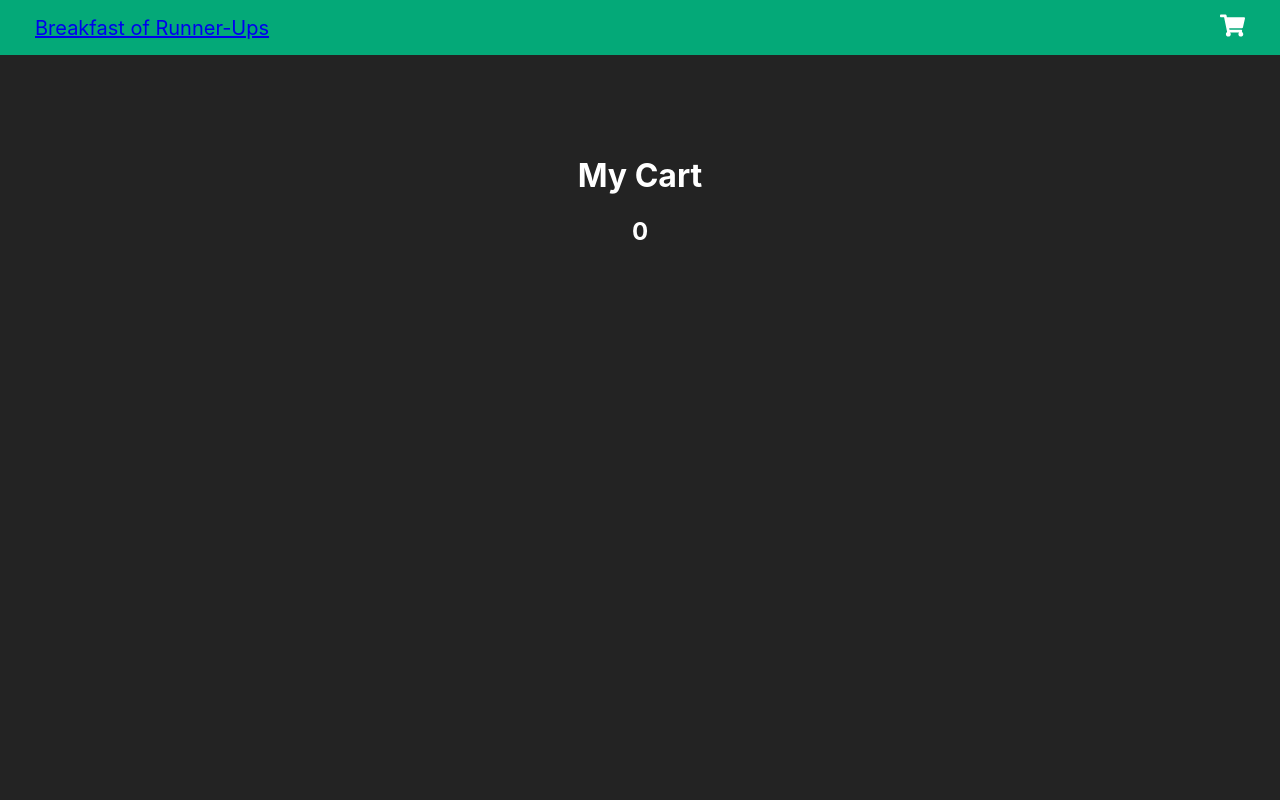
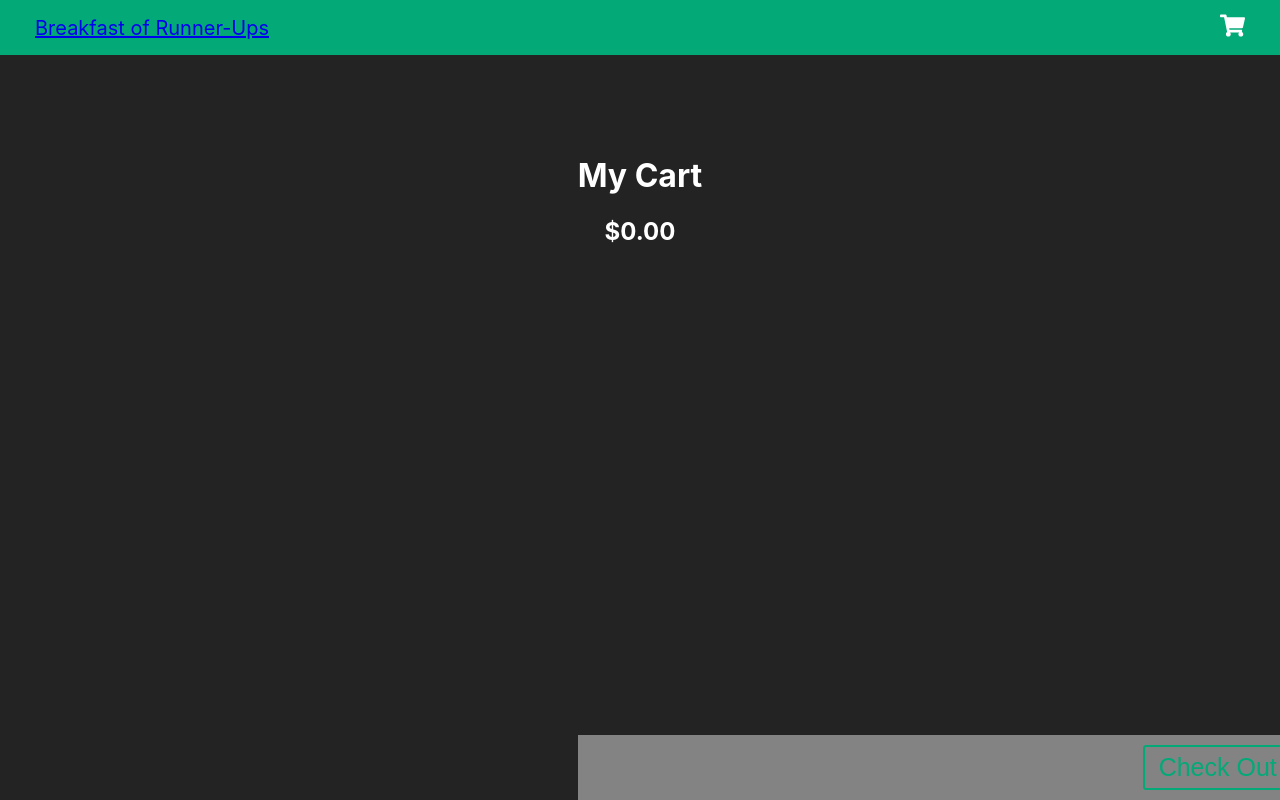
Before and after one commit to qkrauth/Breakfast_App, a React (Create React App) app in the folder breakfast-of-champs/: page /cart in a window 1280 px wide. Built offline with nearby package versions, Linux system fonts and the light colour scheme.

Commit message:
currency format hook added

```diff
--- a/breakfast-of-champs/src/App.css
+++ b/breakfast-of-champs/src/App.css
@@ -231,7 +231,9 @@ label {
 
 .cart-item {
   width: 95vw;
-  height: 125px;
+  height: 150px;
+  padding: 8px;
+  box-sizing: border-box;
   display: flex;
   justify-content: space-between;
   align-items: center;
@@ -252,3 +254,21 @@ label {
   flex-wrap: wrap;
   height: 100%;
 }
+
+.cart-info ul li {
+  width: 100px;
+  list-style: none;
+  font-size: 15px;
+}
+
+.cart-info h2, h4 {
+  padding: 0;
+  margin: 0;
+}
+
+.cart-container {
+  display: flex;
+  flex-direction: column;
+  align-items: center;
+  gap: 8px
+}
--- a/breakfast-of-champs/src/components/CartCard.jsx
+++ b/breakfast-of-champs/src/components/CartCard.jsx
@@ -1,6 +1,9 @@
 import React from "react";
+import useCurrency from "../hooks/useCurrency";
 
 const CartCard = ({drink}) => {
+  const price = useCurrency(drink.cost)
+
   return (
     <div className="cart-item">
       <img
@@ -14,7 +17,7 @@ const CartCard = ({drink}) => {
             {drink.extras.map((x) => <li>{x}</li>)}
         </ul>
       </div>
-      <h4 className="colored-text">{drink.cost}</h4>
+      <h4 className="colored-text">{price}</h4>
     </div>
   );
 };
--- /dev/null
+++ b/breakfast-of-champs/src/hooks/useCurrency.jsx
@@ -0,0 +1,18 @@
+import React, {useState, useEffect} from "react";
+
+const useCurrency = (num) => {
+    const [price, setPrice] = useState(num)
+    const formatter = new Intl.NumberFormat("en-us", {
+        style: "currency",
+        currency: "USD"
+    })
+
+    useEffect(() => {
+        let newPrice = formatter.format(num)
+        setPrice(newPrice)
+    }, [num])
+
+    return price
+};
+
+export default useCurrency;
--- a/breakfast-of-champs/src/screens/CartScreen.jsx
+++ b/breakfast-of-champs/src/screens/CartScreen.jsx
@@ -1,6 +1,7 @@
 import React, {useContext} from "react";
 import CartCard from "../components/CartCard";
 import GlobalContext from "../store/GlobalContext";
+import useCurrency from "../hooks/useCurrency";
 
 const CartScreen = () => {
     const {state, dispatch} = useContext(GlobalContext);
@@ -13,13 +14,18 @@ const CartScreen = () => {
         return acc + drink.cost
     }, 0);
 
+    const total = useCurrency(cartTotal)
+
 
     return (
         <div className="main-page">
             <h1>My Cart</h1>
-            <h2>{cartTotal}</h2>
+            <h2>{total}</h2>
             <div className="cart-container">
                 {cartDisplay}
+            </div>
+            <div className="order-form-button-container">
+                <button>Check Out</button>
             </div>
         </div>
     );
```
